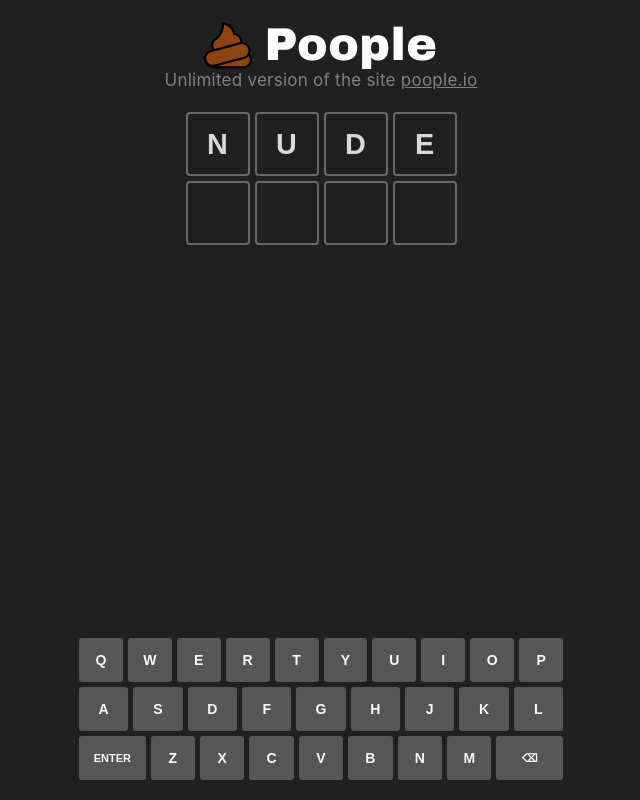
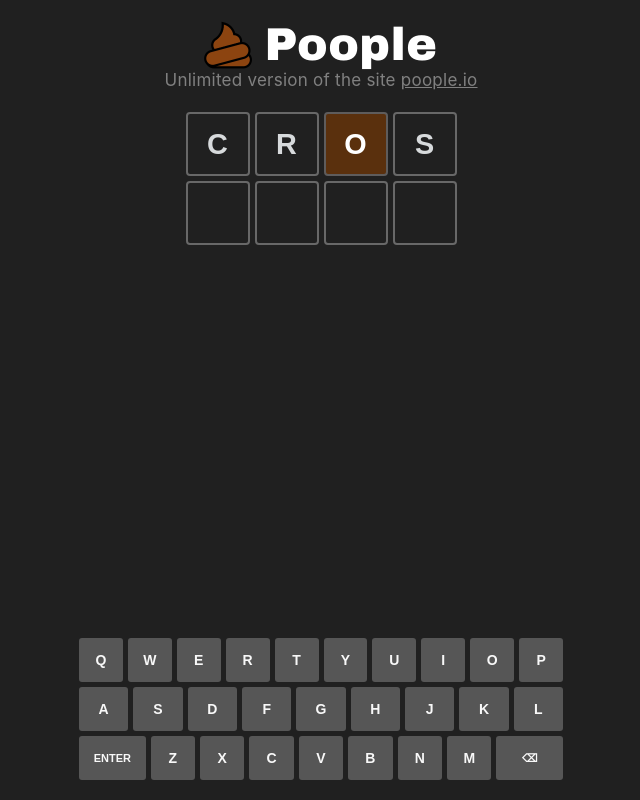
Before and after one commit to Hamish-Bell/poople-unlimited, a React (Vite) app in the folder poople-unlimited/: page / in a window 1280 px wide. Shown: the whole page, without its empty margins (319-959 px from the left). Built offline with nearby package versions, Linux system fonts and the light colour scheme.

Commit message:
made game easier

```diff
--- a/poople-unlimited/src/components/board/board.jsx
+++ b/poople-unlimited/src/components/board/board.jsx
@@ -67,6 +67,7 @@
     }
 }
 
+// Only allow starting words with routes of 6 words or fewer.
 const POSSIBLE_STARTS = [...ROUTES_TO_TARGET.keys()].filter(
     word => word !== TARGET && ROUTES_TO_TARGET.get(word).length <= 6
 );
@@ -79,12 +80,40 @@
     return ROUTES_TO_TARGET.get(start) || [];
 }
 
+// Select starting words using a 30/50/20 difficulty distribution.
 function getRandomStart() {
     if (POSSIBLE_STARTS.length === 0) return TARGET;
 
-    return POSSIBLE_STARTS[
-        Math.floor(Math.random() * POSSIBLE_STARTS.length)
-    ];
+    const easyStarts = POSSIBLE_STARTS.filter(
+        word => ROUTES_TO_TARGET.get(word).length <= 3
+    );
+
+    const mediumStarts = POSSIBLE_STARTS.filter(
+        word => {
+            const length = ROUTES_TO_TARGET.get(word).length;
+            return length >= 4 && length <= 5;
+        }
+    );
+
+    const hardStarts = POSSIBLE_STARTS.filter(
+        word => ROUTES_TO_TARGET.get(word).length === 6
+    );
+
+    const roll = Math.random();
+
+    let pool;
+
+    if (roll < 0.30 && easyStarts.length > 0) {
+        pool = easyStarts;
+    } else if (roll < 0.80 && mediumStarts.length > 0) {
+        pool = mediumStarts;
+    } else if (hardStarts.length > 0) {
+        pool = hardStarts;
+    } else {
+        pool = POSSIBLE_STARTS;
+    }
+
+    return pool[Math.floor(Math.random() * pool.length)];
 }
 
 function readSavedScores() {
@@ -175,7 +204,6 @@
             setMessage('Change exactly one letter.');
             return;
         }
-
 
         const updatedGuesses = [...guesses, guess];
 
@@ -270,18 +298,27 @@
         <div className="board-container">
             <div className="intro">
                 <div className="title-container">
-                  <img src="/poople.png" alt="Poople logo" className="title-logo" />
+                    <img
+                        src="/poople.png"
+                        alt="Poople logo"
+                        className="title-logo"
+                    />
                     <h1 className="title">Poople</h1>
                 </div>
+
                 <p className="caption">
-                  Unlimited version of the site <span className="highlight">poople.io</span>
+                    Unlimited version of the site{' '}
+                    <span className="highlight">poople.io</span>
                 </p>
             </div>
 
             <main className="board-main">
                 <div className="word-board">
                     {guesses.map((word, rowIndex) => (
-                        <div className="board-row" key={`${word}-${rowIndex}`}>
+                        <div
+                            className="board-row"
+                            key={`${word}-${rowIndex}`}
+                        >
                             {word.split('').map((letter, index) => (
                                 <div
                                     className={`board-tile filled ${
@@ -388,7 +425,9 @@
                         <p className="results-subtitle">
                             You reached the target in{' '}
                             {completedScore.wordsUsed}{' '}
-                            {completedScore.wordsUsed === 1 ? 'word' : 'words'}.
+                            {completedScore.wordsUsed === 1
+                                ? 'word'
+                                : 'words'}.
                         </p>
 
                         <h3>STATISTICS</h3>
@@ -469,7 +508,6 @@
                             })}
                         </div>
 
-
                         <h3>SHORTEST ROUTE</h3>
 
                         <div className="results-route">
@@ -484,7 +522,6 @@
                                   ))
                                 : 'No route available.'}
                         </div>
-
 
                         <button
                             className="new-game-button results-play-again"
```
Lines whose indentation alone changed are shown as unchanged.
